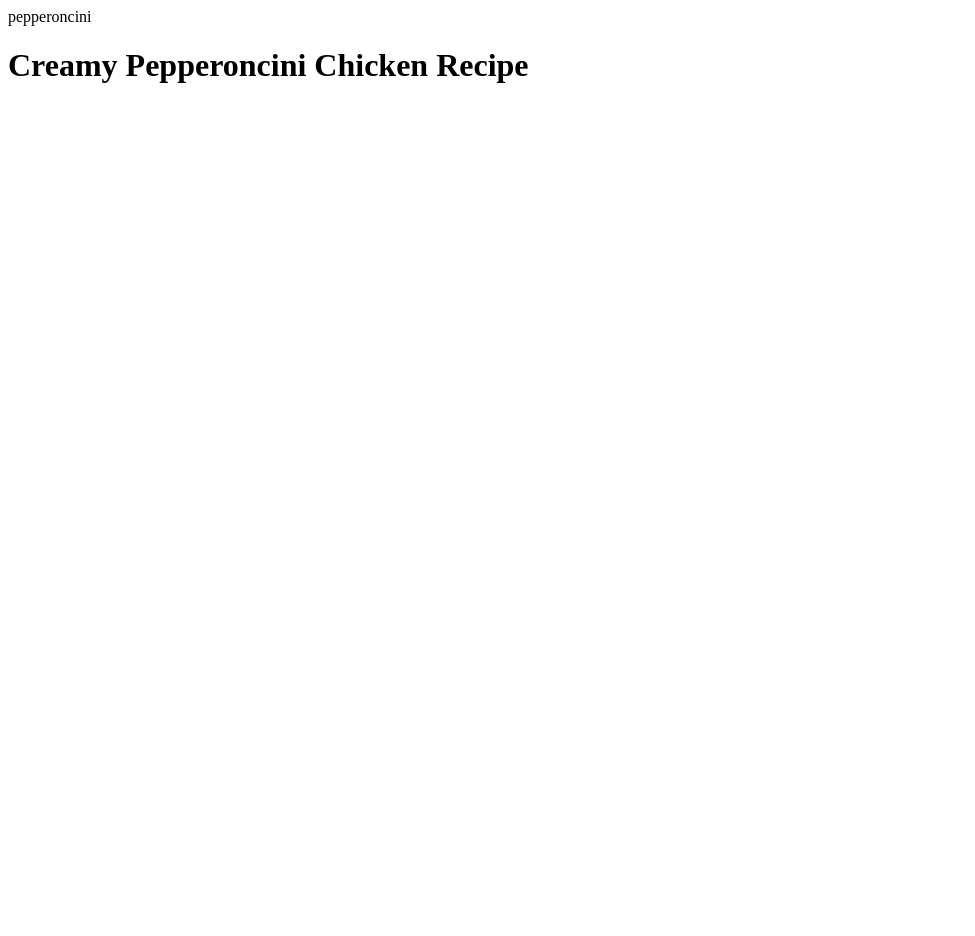
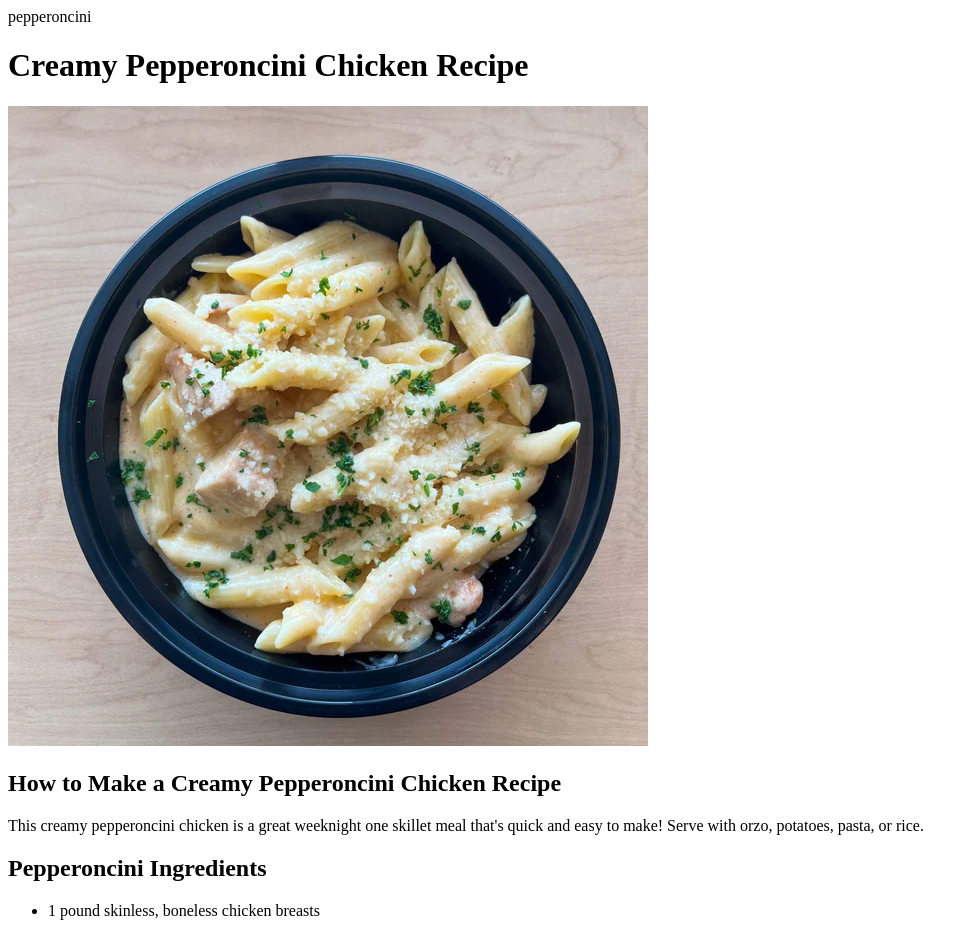
Before and after one commit to brunoarsieli/odin-recipes, a plain HTML site: page recipes/pepperoncini.html in a window 1280 px wide. Shown: the whole page, without its empty margins (0-975 px from the left). Before the commit the page ends 800 px from the top, so only its background shows below. Drawn offline with Linux system fonts and the light colour scheme.

Commit message:
Added more information in the pepperocini.html page

```diff
--- a/recipes/pepperoncini.html
+++ b/recipes/pepperoncini.html
@@ -6,5 +6,12 @@
     </head>
     <body>
         <h1>Creamy Pepperoncini Chicken Recipe</h1>
+        <img src="../images/pepperocini.jpeg">
+        <h2>How to Make a Creamy Pepperoncini Chicken Recipe</h2>
+        <p>This creamy pepperoncini chicken is a great weeknight one skillet meal that's quick and easy to make! Serve with orzo, potatoes, pasta, or rice. </p>
+        <h2>Pepperoncini Ingredients</h2>
+        <ul>
+            <li>1 pound skinless, boneless chicken breasts</li>
+        </ul>
     </body>
 </html>
```
